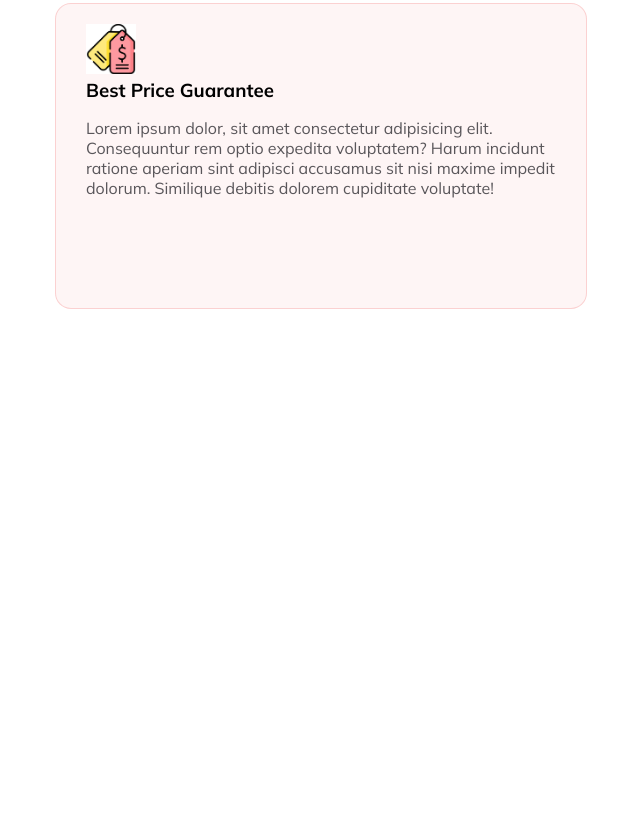
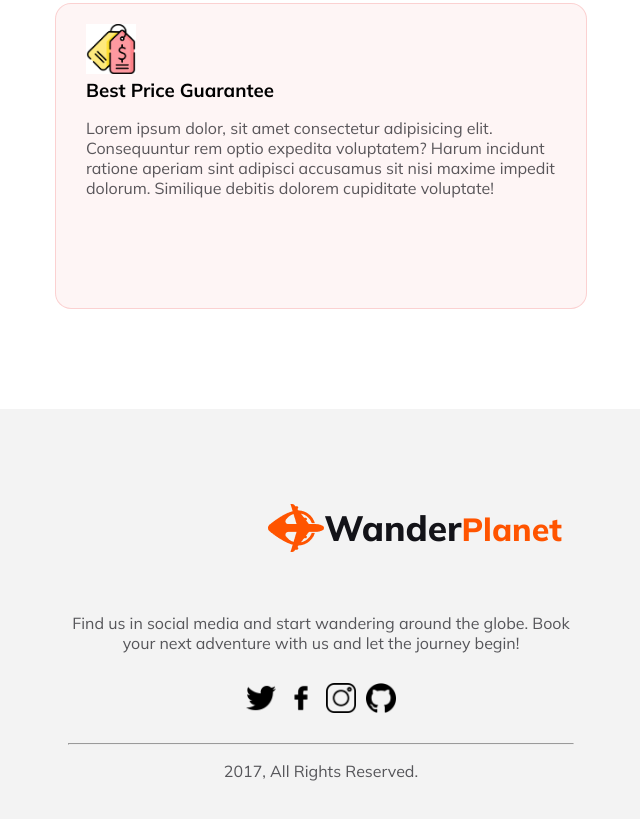
Before and after one commit to raka-kamara/Travel-website, a plain HTML site: page index.html in a window 1280 px wide. Shown: the part 1702-2521 px from the top of the page, without its empty margins (319-959 px from the left). Before the commit the page ends 2019 px from the top, so only its background shows below. Drawn offline with Linux system fonts and the light colour scheme.

Commit message:
footer done

```diff
--- a/index.html
+++ b/index.html
@@ -174,6 +174,24 @@
 
     </main>
 
-    <footer></footer>
+    <footer class="footer">
+      <div class="footer-content">
+      <div class="footer-text ">
+        <div class="left-nav">
+          <img class="nav-image " src="Images/Group 40071 (2).png" alt="" />
+          <h4 class="header-text " >Wander<span>Planet</span></h4>
+        </div>
+        <p class="text middle">Find us in social media and start wandering around the globe. Book your next adventure with us and let the journey begin!</p>
+      </div>
+      <div class="footer-icons middle">
+        <img class="icon" src="Images/twitter.png" alt="">
+        <img class="icon" src="Images/fb.png" alt="">
+        <img class="icon" src="Images/instagram.png" alt="">
+        <img class="icon" src="Images/github.png" alt="">
+      </div>
+      <hr class="middle">
+      <p class="text middle">2017, All Rights Reserved.</p>
+    </div>
+    </footer>
   </body>
 </html>
--- a/styles/style.css
+++ b/styles/style.css
@@ -266,6 +266,33 @@
 }
 
 
+.footer-content{
+  margin: 100px auto;
+  width: 40%;
+}
+
+.footer{
+  width: 100%;
+  height: 502px;
+  background: rgba(19, 19, 24, 0.05)
+
+}
+.footer-text{
+  padding-top: 50px;
+  text-align: center;
+}
+.footer-text .left-nav{
+    padding-left: 200px;
+}
+.middle{
+  display: flex;
+  align-items: center;
+  justify-content: center;
+}
+.footer-icons{
+  gap: 10px;
+  margin: 30px;
+}
 
 .display {
   display: none;
@@ -334,5 +361,16 @@
   width: 300px;
 
 }
+.footer-content{
+  margin: 0 auto;
+  width: 300px;
+}
+.footer-text .nav-bar{
+  margin: 0px;
+  padding: 0;
+}
+.footer-text .left-nav{
+  padding-left: 20px;
+}
 
 }
```
Also changed, not shown: Images/fb.png (added), Images/github.png (added), Images/instagram.png (added), Images/twitter.png (added).
